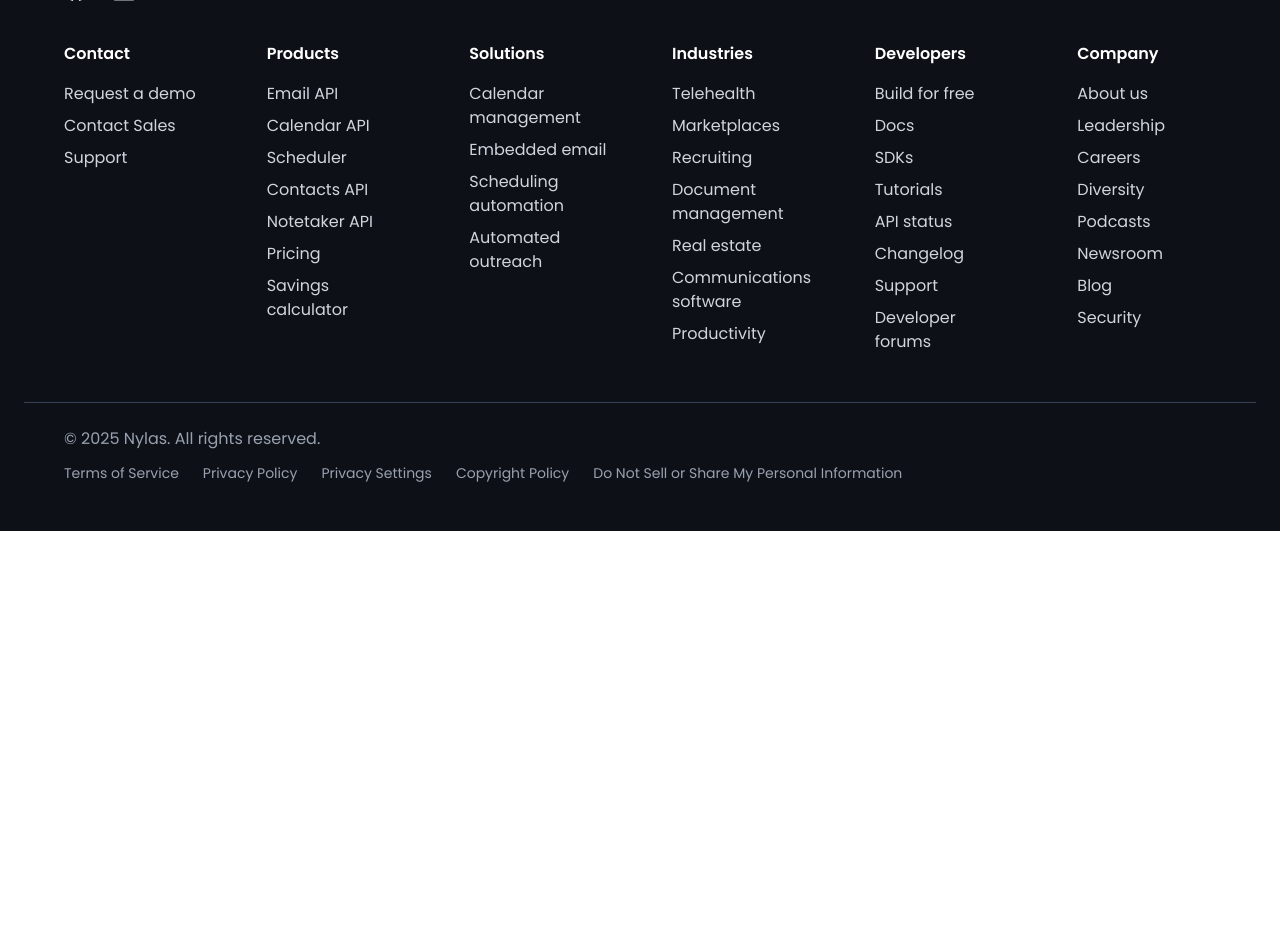
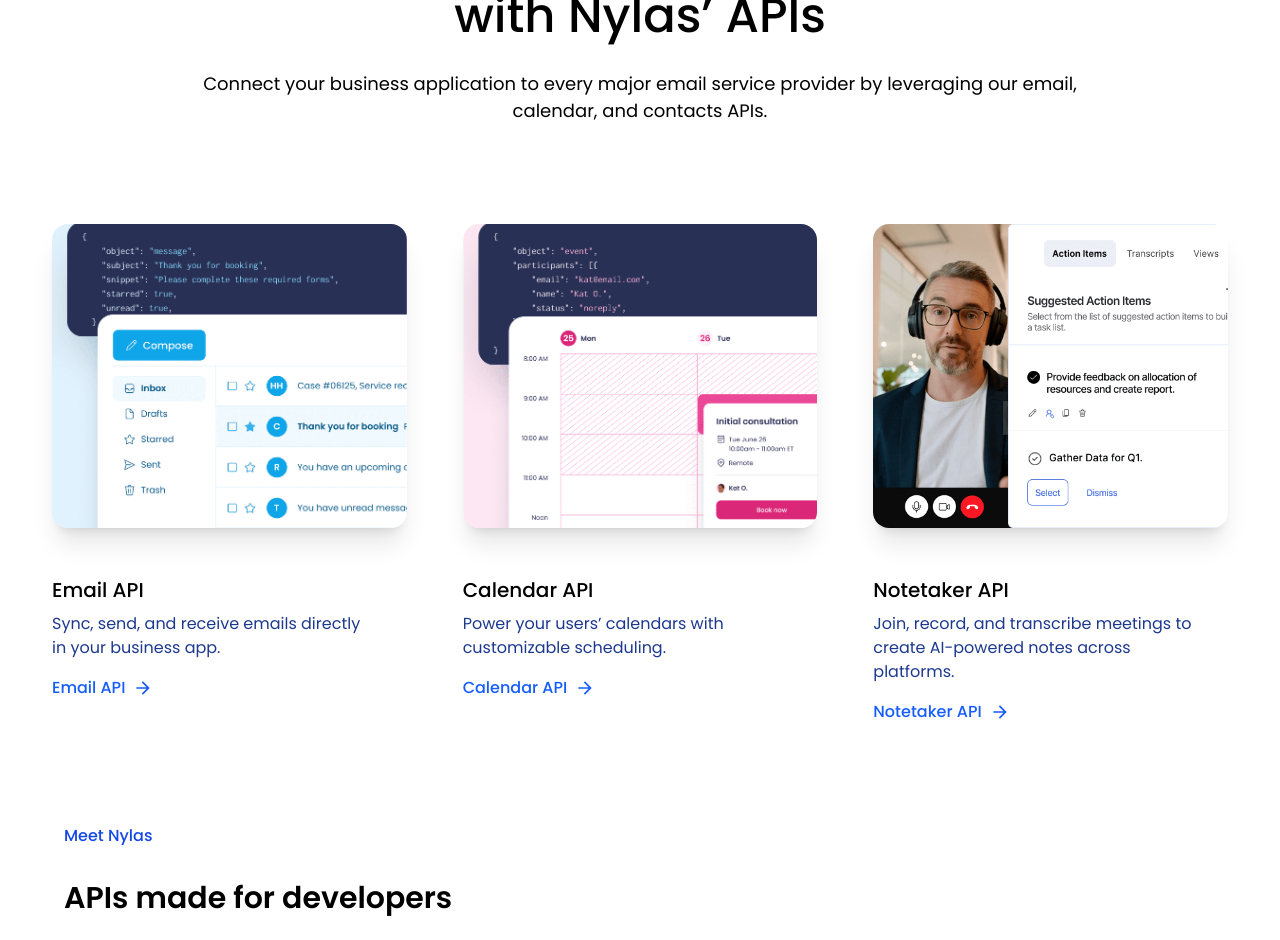
Before and after one commit to Sameer-Builds/Nylas_IT-Solutions, a React (Vite) app: page /products in a window 1280 px wide. Shown: the part 220-1160 px from the top of the page. Before the commit the page ends 800 px from the top, so only its background shows below. Built offline with nearby package versions, Linux system fonts and the light colour scheme.

Commit message:
build products page

```diff
--- a/src/Components/MeetNylas.jsx
+++ b/src/Components/MeetNylas.jsx
@@ -16,7 +16,7 @@
                         </p>
 
                     </div>
-                    <div className="grid sm:grid-cols-1 md:grid-cols-1 lg:grid-cols-3  gap-8 pt-8">
+                    <div className="grid sm:grid-cols-1 md:grid-cols-1 lg:grid-cols-3  gap-4 pt-8">
                         {MeetNylas.ImageCard.map((item, index) => (
                             <ImageCard
                                 key={index}
@@ -24,7 +24,7 @@
                                 title={item.title}
                                 description={item.description}
                                 caption={item.caption}
-                                />
+                            />
                         ))}
                     </div>
                 </div>
--- a/src/Components/Products.jsx
+++ b/src/Components/Products.jsx
@@ -1,10 +1,41 @@
 import React from 'react'
+import { useSiteData } from '../context/SiteDataContext'
+import ImageCard from './ImageCard';
 
 function Products() {
+    const { products } = useSiteData();
     return (
-        <div>
+        <>
+            <section className='bg-white py-20'>
+                <div className='container px-8 mx-auto'>
+                    <div>
+                        <p className='  text-5xl max-w-2xl text-center m-auto leading-tight  font-medium'>{products.title}</p>
+                        <p className=' text-lg pt-6 lg:w-4xl text-center m-auto  leading-normal '>{products.description}</p>
+                    </div>
+                    <div className="grid sm:grid-cols-1 md:grid-cols-1 lg:grid-cols-3  gap-4 py-20">
+                        {products.ImageCard.map((item, index) => (
+                            <ImageCard
+                                key={index}
+                                image={item.image}
+                                title={item.title}
+                                description={item.description}
+                                caption={item.caption}
+                            />
+                        ))}
+                    </div>
+                    <div className='px-8'>
+                        <p className='text-blue-700 font-medium'>{products.tag}</p>
+                        <p className=' pt-8 text-3xl  md:w-2xl lg:w-3xl font-semibold'>{products.subtitle}</p>
+                        <p className="pt-5 w-full text-blue-900 text-lg">
+                            {products.subdescription}
+                        </p>
 
-        </div>
+                    </div>
+                </div>
+
+
+            </section>
+        </>
     )
 }
 
--- a/src/data/data.json
+++ b/src/data/data.json
@@ -2,7 +2,7 @@
     "navbar": {
         "logo": "favicon-1-150x150.png",
         "name": "nylas",
-        "path":"/",
+        "path": "/",
         "buttons": [
             {
                 "label": "Log in >",
@@ -358,7 +358,7 @@
                 "cta": "Read the full story",
                 "icon": "MdArrowForward",
                 "person": {
-                    "image":"Monika.png",
+                    "image": "Monika.png",
                     "name": "Monika Abraham",
                     "role": "Product Ops Manager @ Crunchbase"
                 },
@@ -384,7 +384,7 @@
                 ],
                 "cta": "Read the full story",
                 "person": {
-                    "image":"Sefan.png",
+                    "image": "Sefan.png",
                     "name": "Stefan Roesch",
                     "role": "Software Engineer @ Dialpad"
                 },
@@ -403,7 +403,7 @@
                 "headline": "Salesloft partners with Nylas to unlock new enterprise market",
                 "quote": "“We have millions of emails sent each week. Nylas frees us up to focus on delivering new features to our customers and working with our data science team on exciting new projects.”",
                 "person": {
-                    "image":"nora.png",
+                    "image": "nora.png",
                     "name": "Nora Ignatius",
                     "role": "Product Manager @ Salesloft"
                 },
@@ -442,7 +442,7 @@
                 ],
                 "cta": "Watch the video → ",
                 "person": {
-                    "image":"john.png",
+                    "image": "john.png",
                     "name": "John Whyte",
                     "role": "Director of Product Management @ Ceridian"
                 },
@@ -630,5 +630,35 @@
                 "Do Not Sell or Share My Personal Information"
             ]
         }
+    },
+    "products": {
+        "title": "Code less, deliver more with Nylas’ APIs",
+        "description": "Connect your business application to every major email service provider by leveraging our email, calendar, and contacts APIs.",
+        "ImageCard": [
+            {
+                "image": "nylas-email-api-products.png",
+                "title": "Email API",
+                "description": "Sync, send, and receive emails directly in your business app.",
+                "caption": "Email API",
+                "icon": "MdArrowForward"
+            },
+            {
+                "image": "nylas-calendar-api-products.png",
+                "title": "Calendar API",
+                "description": "Power your users’ calendars with customizable scheduling.",
+                "caption": "Calendar API",
+                "icon": "MdArrowForward"
+            },
+            {
+                "image": "nylas-notetaker-api.png",
+                "title": "Notetaker API",
+                "description": "Join, record, and transcribe meetings to create AI-powered notes across platforms.",
+                "caption": " Notetaker API",
+                "icon": "MdArrowForward"
+            }
+        ],
+                "tag": "Meet Nylas",
+                "subtitle": "APIs made for developers",
+                "subdescription": "Empower teams with APIs built to scale your business, innovate, and deliver value to your customers."
     }
 }
```
Also changed, not shown: public/nylas-calendar-api-products.png (added), public/nylas-email-api-products.png (added).
